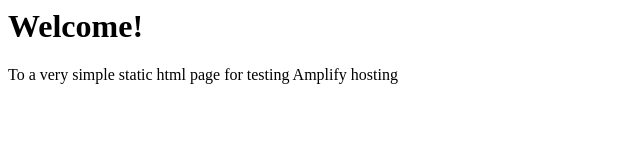
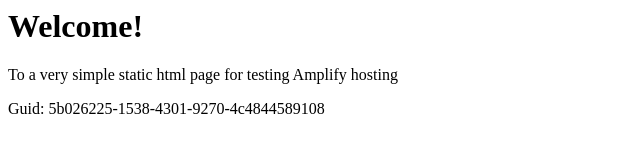
Before and after one commit to aws-aemilia-syd/Github-PR-Commit-Integration-Test-DoNotTouch-Gith-OKSLNVO2-v1-prod-ap-southeast-2, a website: page src/index.html in a window 1280 px wide. Shown: the whole page, without its empty margins (0-640 px from the left). Drawn offline with Linux system fonts and the light colour scheme.

Commit message:
commit from integ tests

```diff
--- a/src/index.html
+++ b/src/index.html
@@ -1,3 +1,5 @@
+
+
 <html lang="en">
 
 <head>
@@ -10,6 +12,6 @@
 <body>
     <h1>Welcome!</h1>
     <p>To a very simple static html page for testing Amplify hosting</p>
-</body>
+    <p>Guid: 5b026225-1538-4301-9270-4c4844589108</p></body>
 
 </html>
```
